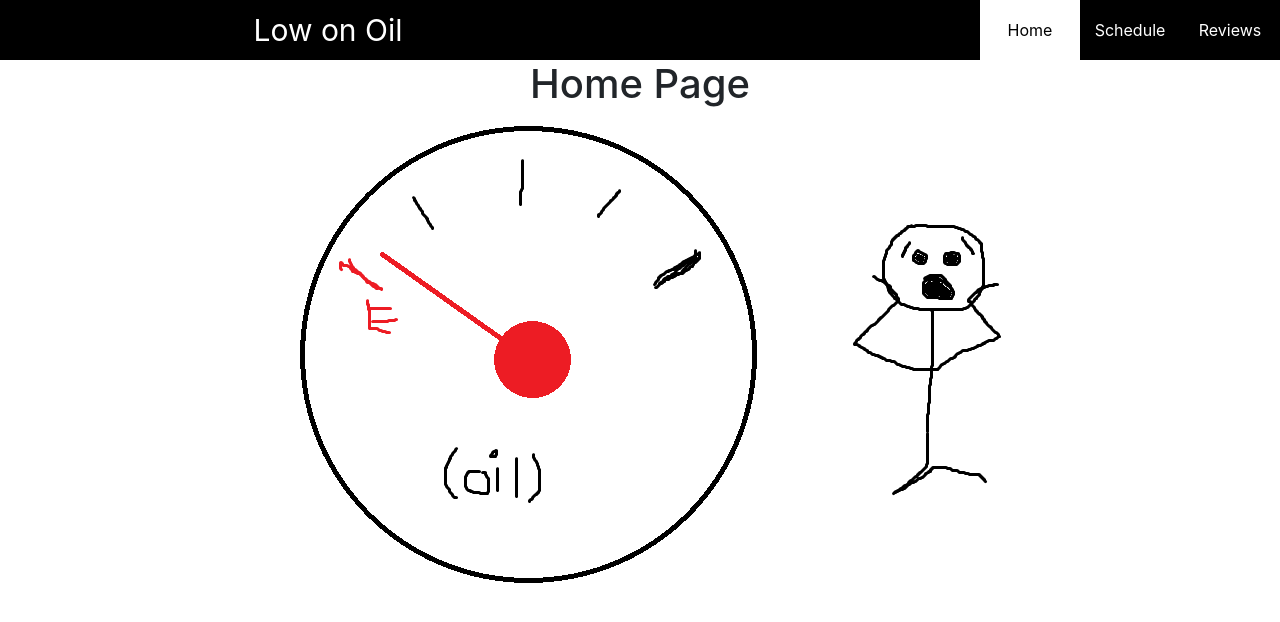
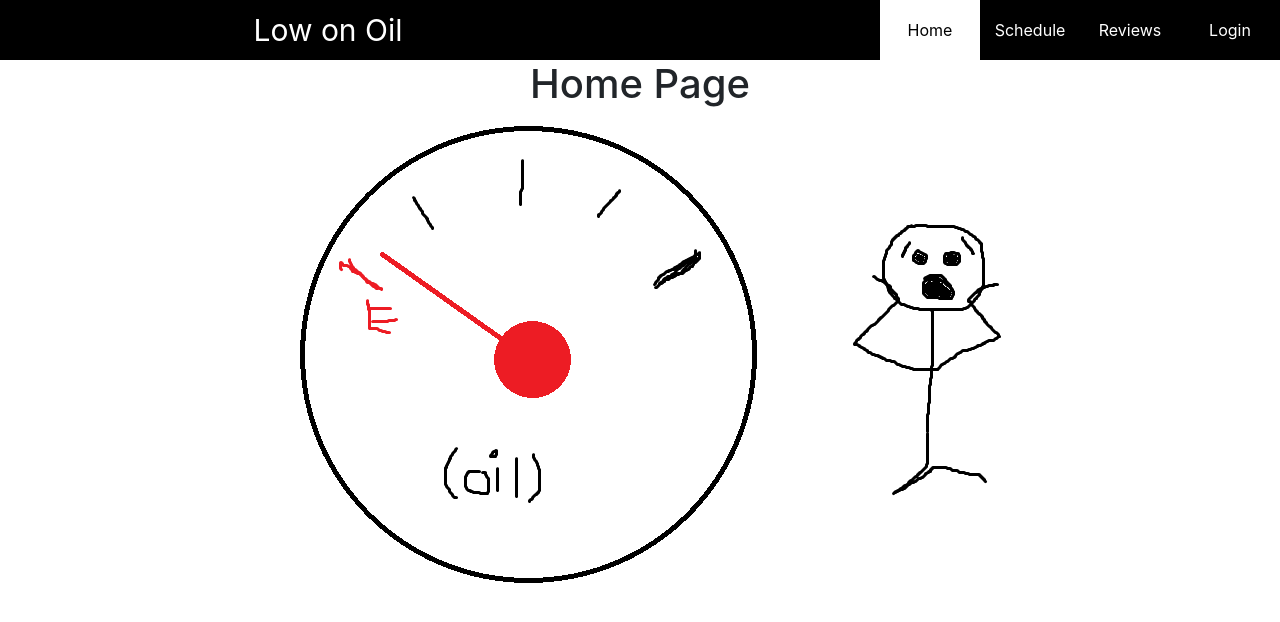
Before and after one commit to dakotamum/Low_On_Oil, a React (Create React App) app: page / in a window 1280 px wide. Shown: the top 622 px of the page. Built offline with nearby package versions, Linux system fonts and the light colour scheme; what re-base would draw is missing.

Commit message:
Adding login page

```diff
--- a/src/App.js
+++ b/src/App.js
@@ -3,6 +3,7 @@ import NavBar from './NavBar.js';
 import Home from './Home.js'
 import Schedule from './Schedule.js'
 import Ratings from './Ratings.js'
+import Login from './Login.js'
 import { base } from './firebase/firebaseConfig.js'
 import './app.css';
 
@@ -12,11 +13,13 @@ class App extends React.Component{
 		this.toggleHome = this.toggleHome.bind(this)
 		this.toggleSchedule = this.toggleSchedule.bind(this)
 		this.toggleRatings = this.toggleRatings.bind(this)
+		this.toggleLogin = this.toggleLogin.bind(this)
 		this.state={
 			key: this.props.id,
 			toggleHome: true,
 			toggleSchedule: false,
-			toggleRatings: false
+			toggleRatings: false,
+			toggleLogin: false
 		}
 	}
 
@@ -24,26 +27,36 @@ class App extends React.Component{
 		this.setState({toggleHome: true})
 		this.setState({toggleSchedule: false})
 		this.setState({toggleRatings: false})
+		this.setState({toggleLogin: false})
 	}
 
 	toggleSchedule(){
 		this.setState({toggleSchedule: true})
 		this.setState({toggleHome: false})
 		this.setState({toggleRatings: false})
+		this.setState({toggleLogin: false})
 	}
 
 	toggleRatings(){
 		this.setState({toggleRatings: true})
 		this.setState({toggleHome: false})
 		this.setState({toggleSchedule: false})
+		this.setState({toggleLogin: false})
+	}
+
+	toggleLogin(){
+		this.setState({toggleHome: false})
+		this.setState({toggleSchedule: false})
+		this.setState({toggleRatings: false})
+		this.setState({toggleLogin: true})
 	}
 
 	render(){
 		return(
 			<div className="app">
-				<NavBar toggleHome = {this.toggleHome} toggleSchedule = {this.toggleSchedule} toggleRatings = {this.toggleRatings}
-				togSched={this.state.toggleSchedule} togRate={this.state.toggleRatings} togHome={this.state.toggleHome} />
-				{this.state.toggleHome ? (<div><Home /></div>) : this.state.toggleSchedule ? (<div><Schedule /></div>) : this.state.toggleRatings ? (<div><Ratings /></div>) : null}
+				<NavBar toggleHome = {this.toggleHome} toggleSchedule = {this.toggleSchedule} toggleRatings = {this.toggleRatings} toggleLogin = {this.toggleLogin}
+				togSched={this.state.toggleSchedule} togRate={this.state.toggleRatings} togHome={this.state.toggleHome} togLog={this.state.toggleLogin}/>
+				{this.state.toggleHome ? (<div><Home /></div>) : this.state.toggleSchedule ? (<div><Schedule /></div>) : this.state.toggleRatings ? (<div><Ratings /></div>) : this.state.toggleLogin ? (<div><Login /></div>) : null}
 			</div>
 		)
 	}
--- /dev/null
+++ b/src/Login.js
@@ -0,0 +1,19 @@
+import React from 'react'
+import './login.css'
+
+class Login extends React.Component{
+    constructor(props){
+        super(props)
+        this.state={
+        }
+    }
+
+    render(){
+        return(
+            <div className="login">
+                <h1>This is where you will login</h1>
+            </div>
+        )}
+}
+
+export default Login
--- a/src/NavBar.js
+++ b/src/NavBar.js
@@ -25,6 +25,9 @@ class Header extends React.Component{
                     <div className="single_tab" onClick={this.props.toggleRatings} style={this.props.togRate ? {backgroundColor: 'white', color: 'black'} : null}>
                         Reviews
                     </div>
+                    <div className="single_tab" onClick={this.props.toggleLogin} style={this.props.togLog ? {backgroundColor: 'white', color: 'black'} : null}>
+                        Login
+                    </div>
                 </div>
             </div>
         )}
--- /dev/null
+++ b/src/login.css
@@ -0,0 +1,6 @@
+.login{
+	text-align: center;
+	position: absolute;
+	height: calc(100% - 60px);
+	width: 100%;
+}
```
